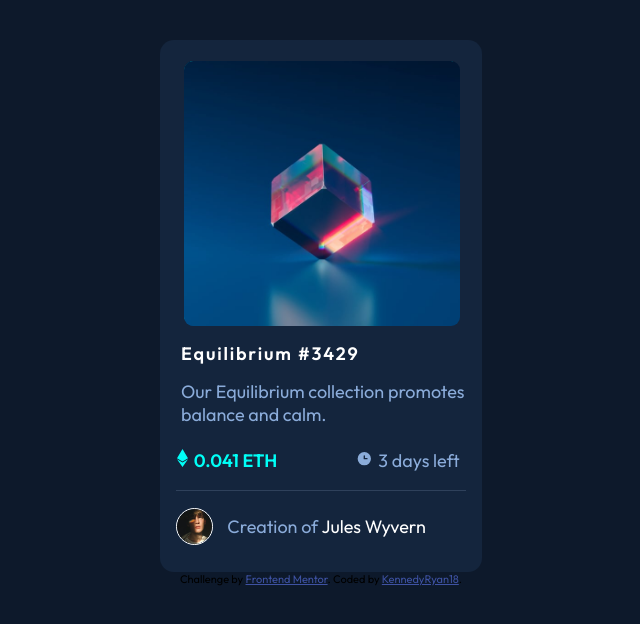
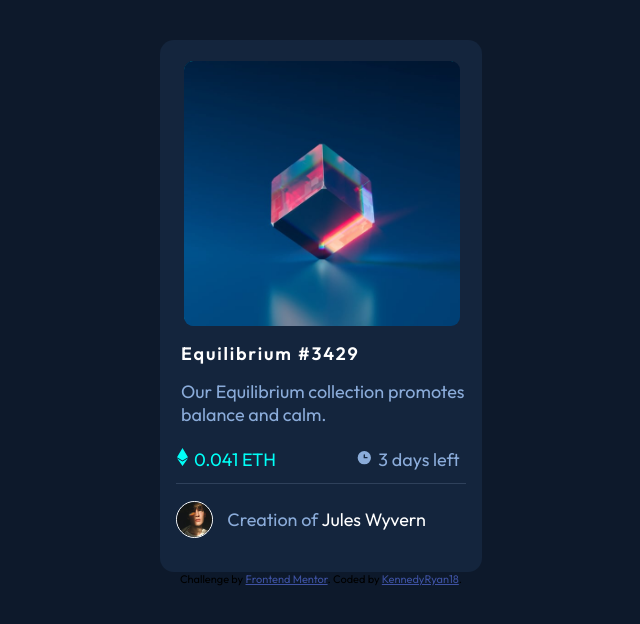
Before and after one commit to KennedyRyan18/nft-preview-card, a plain HTML site: page index.html in a window 1280 px wide. Shown: the whole page, without its empty margins (319-959 px from the left). Drawn offline with Linux system fonts and the light colour scheme.

Commit message:
update index and style

```diff
--- a/index.html
+++ b/index.html
@@ -29,7 +29,7 @@
         <p>Our Equilibrium collection promotes balance and calm.</p>
 
         <div class="ETH">
-          <h3> <img class="img-icon-eth" src="/images/icon-ethereum.svg" alt=""> 0.041 ETH</h3>
+          <h1> <img class="img-icon-eth" src="/images/icon-ethereum.svg" alt=""> 0.041 ETH</h1>
           <p> <img class="img-icon-clock" src="/images/icon-clock.svg" alt=""> 3 days left</p>
         </div>
 
--- a/style.css
+++ b/style.css
@@ -77,7 +77,7 @@ body{
     border-bottom: 1px solid var(--Very-dark-blue-line);
     width: 290px;
 }
-.ETH h3{
+.ETH h1{
     display: inline-block;
     position: relative;
     right: 30px;
@@ -85,6 +85,8 @@ body{
     font-size: 18px;
     box-sizing: border-box;
     width: 140px;
+    font-weight: 500;
+    letter-spacing: 0;
 }
 
 .ETH p{
```
